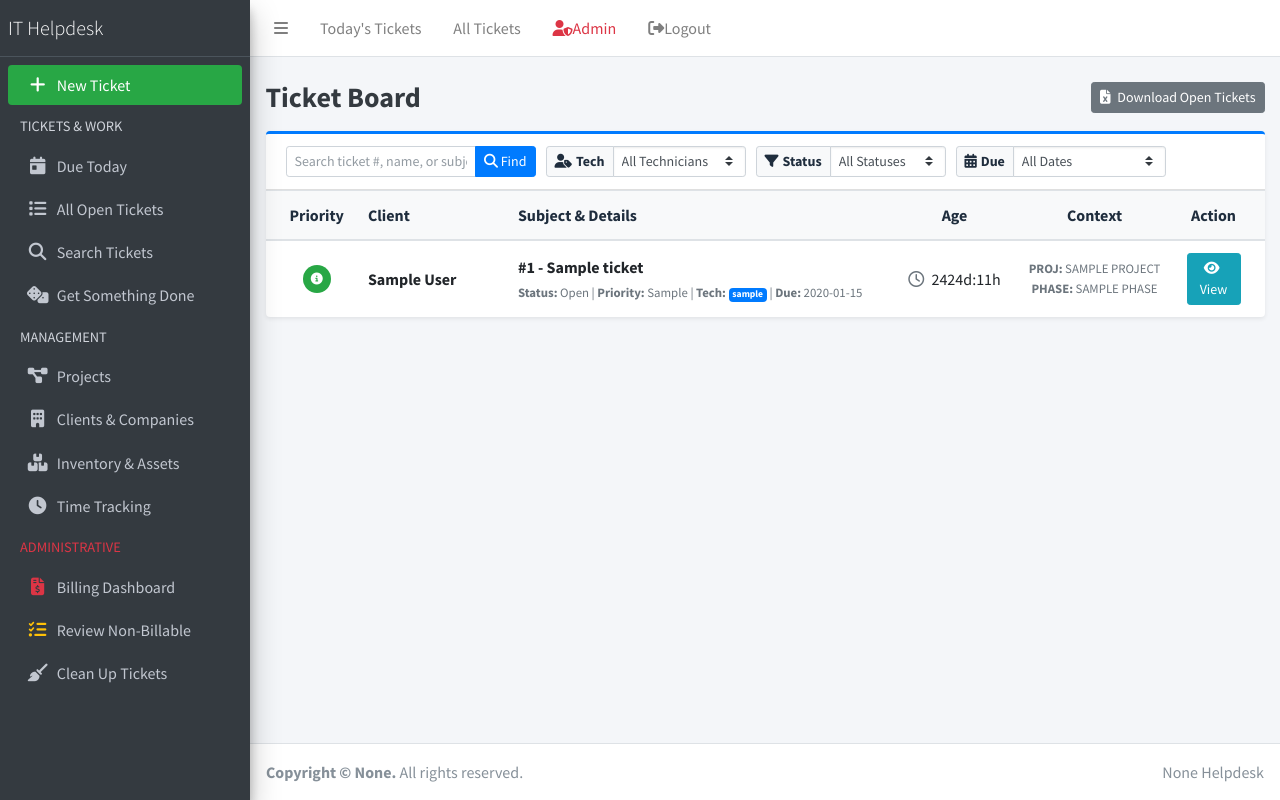
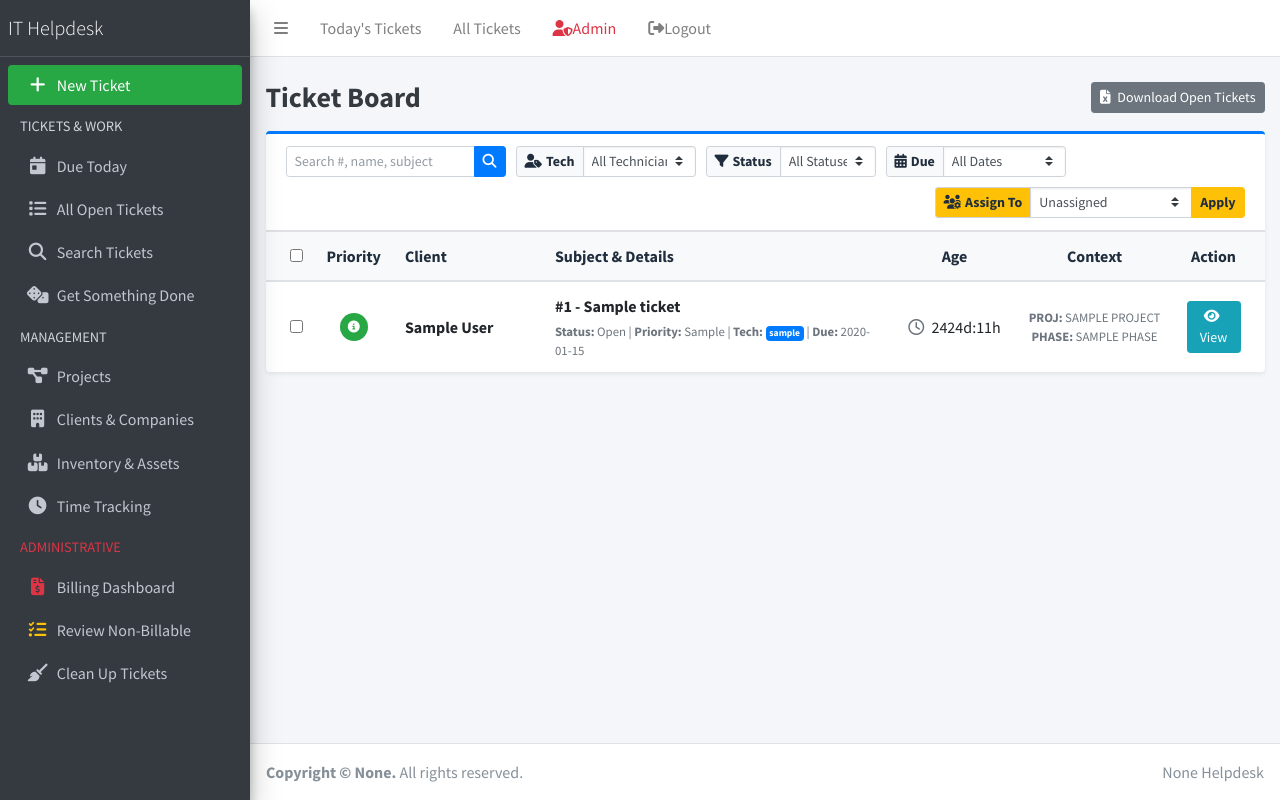
Before and after one commit to abean94/Ticket-and-Project-Management, a Flask app: page /dashboard in a window 1280 px wide. Run offline with Flask 3, Linux system fonts and the light colour scheme; a user stored in the database is signed in; tables that the repository leaves empty hold one stand-in row (values such as "Sample post"); parts of the project's set-up code (start-up, migrations or seed data) failed here and were passed over; some libraries are stand-ins or nearby versions.

Commit message:
added multi assign technician

```diff
--- a/app.py
+++ b/app.py
@@ -361,7 +361,8 @@ def dashboard():
                 ticket.age = "N/A"
 
     session.pop("start_time_utc", None)
-    return render_template("dashboard.html", tickets=tickets)
+    technicians = User.query.filter(User.role.in_(['admin', 'technician'])).all()
+    return render_template("dashboard.html", tickets=tickets, technicians=technicians)
 
 
 @app.route("/download_tickets_excel")
@@ -2592,5 +2593,32 @@ def inventory_dashboard():
     )
 
 
+@app.route("/batch_assign_tech", methods=["POST"])
+@login_required
+def batch_assign_tech():
+    ticket_ids = request.form.getlist("ticket_ids")
+    tech_id = request.form.get("assigned_tech_id", type=int)
+
+    if not ticket_ids:
+        flash("No tickets selected for assignment.", "warning")
+        return redirect(request.referrer or url_for("dashboard"))
+
+    new_tech_id = tech_id if tech_id != 0 else None
+    tickets = Ticket.query.filter(Ticket.id.in_(ticket_ids)).all()
+
+    assigned_count = 0
+    for ticket in tickets:
+        old_tech_id = ticket.assigned_tech_id
+        ticket.assigned_tech_id = new_tech_id
+        assigned_count += 1
+
+        # Send notification email if tech changed
+        if new_tech_id and new_tech_id != old_tech_id:
+            send_assignment_email(ticket)
+
+    db.session.commit()
+    flash(f"Successfully updated assignment for {assigned_count} ticket(s).", "success")
+    return redirect(request.referrer or url_for("dashboard"))
+
 if __name__ == "__main__":
     app.run(host="0.0.0.0", port=5000, debug=True)
--- a/templates/dashboard.html
+++ b/templates/dashboard.html
@@ -3,6 +3,7 @@
 {% block title %}Ticket Board | {{ BRAND_NAME or "Helpdesk" }}{% endblock %}
 
 {% block content %}
+<form id="batchAssignForm" method="POST" action="{{ url_for('batch_assign_tech') }}">
     <div class="row mb-3 align-items-center">
         <div class="col-md-6">
             <h3 class="m-0 font-weight-bold text-dark">Ticket Board</h3>
@@ -16,19 +17,21 @@
 
     <div class="card card-outline card-primary shadow-sm">
         <div class="card-header bg-white">
+            <div class="d-flex flex-wrap align-items-center justify-content-between gap-2" style="gap: 10px;">
+                <!-- Filters Section -->
                 <div class="d-flex flex-wrap align-items-center gap-2" style="gap: 10px;">
                     <!-- Search Box -->
-            <div class="input-group input-group-sm" style="max-width: 250px;">
-                <input type="text" id="ticketSearchInput" placeholder="Search ticket #, name, or subject" class="form-control">
+                    <div class="input-group input-group-sm" style="max-width: 220px;">
+                        <input type="text" id="ticketSearchInput" placeholder="Search #, name, subject" class="form-control">
                         <div class="input-group-append">
-                    <button class="btn btn-primary" onclick="searchTicket()">
-                        <i class="fas fa-search"></i> Find
+                            <button class="btn btn-primary" type="button" onclick="searchTicket()">
+                                <i class="fas fa-search"></i>
                             </button>
                         </div>
                     </div>
 
-            <!-- Technician Filter Dropdown -->
-            <div class="input-group input-group-sm" style="max-width: 200px;">
+                    <!-- Tech Filter -->
+                    <div class="input-group input-group-sm" style="max-width: 180px;">
                         <div class="input-group-prepend">
                             <label class="input-group-text bg-light" for="techFilterSelect"><i class="fas fa-user-tag mr-1"></i> Tech</label>
                         </div>
@@ -45,8 +48,8 @@
                         </select>
                     </div>
 
-            <!-- Status Filter Dropdown -->
-            <div class="input-group input-group-sm" style="max-width: 190px;">
+                    <!-- Status Filter -->
+                    <div class="input-group input-group-sm" style="max-width: 170px;">
                         <div class="input-group-prepend">
                             <label class="input-group-text bg-light" for="statusFilterSelect"><i class="fas fa-filter mr-1"></i> Status</label>
                         </div>
@@ -61,8 +64,8 @@
                         </select>
                     </div>
 
-            <!-- Due Date Filter Dropdown -->
-            <div class="input-group input-group-sm" style="max-width: 210px;">
+                    <!-- Due Date Filter -->
+                    <div class="input-group input-group-sm" style="max-width: 180px;">
                         <div class="input-group-prepend">
                             <label class="input-group-text bg-light" for="dateFilterSelect"><i class="fas fa-calendar-alt mr-1"></i> Due</label>
                         </div>
@@ -77,11 +80,32 @@
                         </select>
                     </div>
 
-            <!-- Custom Date Inputs (Revealed when "Custom Range" is selected) -->
+                    <!-- Custom Date Inputs -->
                     <div id="customDateContainer" class="d-none align-items-center" style="gap: 5px;">
-                <input type="date" id="customStartDate" class="form-control form-control-sm" onchange="applyFilters()" style="width: 135px;">
+                        <input type="date" id="customStartDate" class="form-control form-control-sm" onchange="applyFilters()" style="width: 130px;">
                         <span class="small text-muted">to</span>
-                <input type="date" id="customEndDate" class="form-control form-control-sm" onchange="applyFilters()" style="width: 135px;">
+                        <input type="date" id="customEndDate" class="form-control form-control-sm" onchange="applyFilters()" style="width: 130px;">
+                    </div>
+                </div>
+
+                <!-- Mass Assign Control Bar -->
+                <div class="input-group input-group-sm ml-auto" style="max-width: 310px;">
+                    <div class="input-group-prepend">
+                        <span class="input-group-text bg-warning text-dark font-weight-bold"><i class="fas fa-users-cog mr-1"></i> Assign To</span>
+                    </div>
+                    <select name="assigned_tech_id" class="custom-select custom-select-sm" required>
+                        <option value="0">Unassigned</option>
+                        {% if technicians %}
+                            {% for tech in technicians %}
+                                <option value="{{ tech.id }}">{{ tech.username }}</option>
+                            {% endfor %}
+                        {% endif %}
+                    </select>
+                    <div class="input-group-append">
+                        <button type="submit" class="btn btn-warning btn-sm font-weight-bold">
+                            Apply
+                        </button>
+                    </div>
                 </div>
             </div>
         </div>
@@ -91,6 +115,9 @@
                 <table class="table table-hover align-middle mb-0">
                     <thead class="bg-light">
                         <tr>
+                            <th style="width: 40px;" class="text-center">
+                                <input type="checkbox" id="selectAllCheckbox" onclick="toggleSelectAll(this)">
+                            </th>
                             <th style="width: 50px;" class="text-center">Priority</th>
                             <th style="width: 150px;">Client</th>
                             <th>Subject & Details</th>
@@ -105,6 +132,9 @@
                             data-tech="{{ ticket.assigned_tech.username if ticket.assigned_tech else 'unassigned' }}"
                             data-status="{{ ticket.status | lower }}"
                             data-duedate="{{ ticket.due_date | ymd }}">
+                            <td class="text-center align-middle">
+                                <input type="checkbox" name="ticket_ids" value="{{ ticket.id }}" class="ticket-select-checkbox">
+                            </td>
                             <td class="text-center align-middle">
                                 <span class="badge {% if ticket.priority == 'Important-Urgent' %}badge-danger{% elif ticket.priority == 'Important-NotUrgent' %}badge-warning{% else %}badge-success{% endif %} p-2" onclick="openEditWindow('{{ url_for('edit_ticket', id=ticket.id) }}')" style="cursor: pointer; border-radius: 50%;">
                                     <i class="fas {% if ticket.status == 'Closed' or ticket.status == 'Completed' %}fa-check{% else %}fa-info-circle{% endif %}"></i>
@@ -158,10 +188,21 @@
             </div>
         </div>
     </div>
+</form>
 {% endblock %}
 
 {% block extra_js %}
 <script>
+    function toggleSelectAll(master) {
+        // Only select currently visible ticket checkboxes
+        document.querySelectorAll('.ticket-item').forEach(row => {
+            if (row.style.display !== 'none') {
+                const cb = row.querySelector('.ticket-select-checkbox');
+                if (cb) cb.checked = master.checked;
+            }
+        });
+    }
+
     function openEditWindow(url) {
         window.open(url, 'editTicketWindow', 'width=800,height=600,resizable=yes,scrollbars=yes,status=yes');
     }
@@ -184,7 +225,6 @@
         }
     }
 
-    // Apply combined filters and save selections to localStorage
     function applyFilters() {
         const selectedTech = document.getElementById("techFilterSelect").value;
         const selectedStatus = document.getElementById("statusFilterSelect").value;
@@ -193,14 +233,12 @@
         const customStart = document.getElementById("customStartDate").value;
         const customEnd = document.getElementById("customEndDate").value;
 
-        // Persist selections across page reloads
         localStorage.setItem("dashboard_tech_filter", selectedTech);
         localStorage.setItem("dashboard_status_filter", selectedStatus);
         localStorage.setItem("dashboard_date_filter", selectedDate);
         localStorage.setItem("dashboard_custom_start", customStart);
         localStorage.setItem("dashboard_custom_end", customEnd);
 
-        // Date calculations for comparison
         const now = new Date();
         const today = new Date(now.getFullYear(), now.getMonth(), now.getDate());
 
@@ -219,10 +257,8 @@
             const itemDueDateStr = item.getAttribute("data-duedate");
             const itemDueDate = parseLocalDate(itemDueDateStr);
 
-            // Tech match
             const techMatch = (selectedTech === "all") || (itemTech === selectedTech);
 
-            // Status match
             let statusMatch = false;
             if (selectedStatus === "all") {
                 statusMatch = true;
@@ -232,7 +268,6 @@
                 statusMatch = (itemStatus === selectedStatus);
             }
 
-            // Due Date match
             let dateMatch = false;
             if (selectedDate === "all") {
                 dateMatch = true;
@@ -253,7 +288,7 @@
                     } else if (endDateObj) {
                         dateMatch = (itemDueDate.getTime() <= endDateObj.getTime());
                     } else {
-                        dateMatch = true; // Show all if custom is picked but no dates entered yet
+                        dateMatch = true;
                     }
                 } else {
                     dateMatch = false;
@@ -270,7 +305,6 @@
         });
     }
 
-    // Restore saved filters on page load
     document.addEventListener("DOMContentLoaded", function () {
         const savedTech = localStorage.getItem("dashboard_tech_filter");
         const savedStatus = localStorage.getItem("dashboard_status_filter");
@@ -306,19 +340,6 @@
         applyFilters();
     });
 
-    // Keyboard Shortcuts: Alt+R (Random Task), Alt+N (Random Number)
-    document.addEventListener('keydown', function (event) {
-        if (event.altKey && event.key === 'r') {
-            window.open("{{ url_for('random_task') }}", 'randomTaskWindow', 'width=800,height=600,resizable=yes,scrollbars=yes,status=yes');
-            event.preventDefault();
-        }
-        if (event.altKey && event.key === 'n') {
-            window.open("{{ url_for('random_number') }}", 'randomTaskWindow', 'width=800,height=600,resizable=yes,scrollbars=yes,status=yes');
-            event.preventDefault();
-        }
-    });
-
-    // In-page quick search
     function searchTicket() {
         const input = document.getElementById("ticketSearchInput").value.toLowerCase().trim();
         if (!input) {
@@ -349,6 +370,7 @@
     document.addEventListener("keydown", function (event) {
         if (event.key === "Enter" && document.activeElement.id === "ticketSearchInput") {
             searchTicket();
+            event.preventDefault();
         }
     });
 </script>
```
Lines whose indentation alone changed are shown as unchanged.
